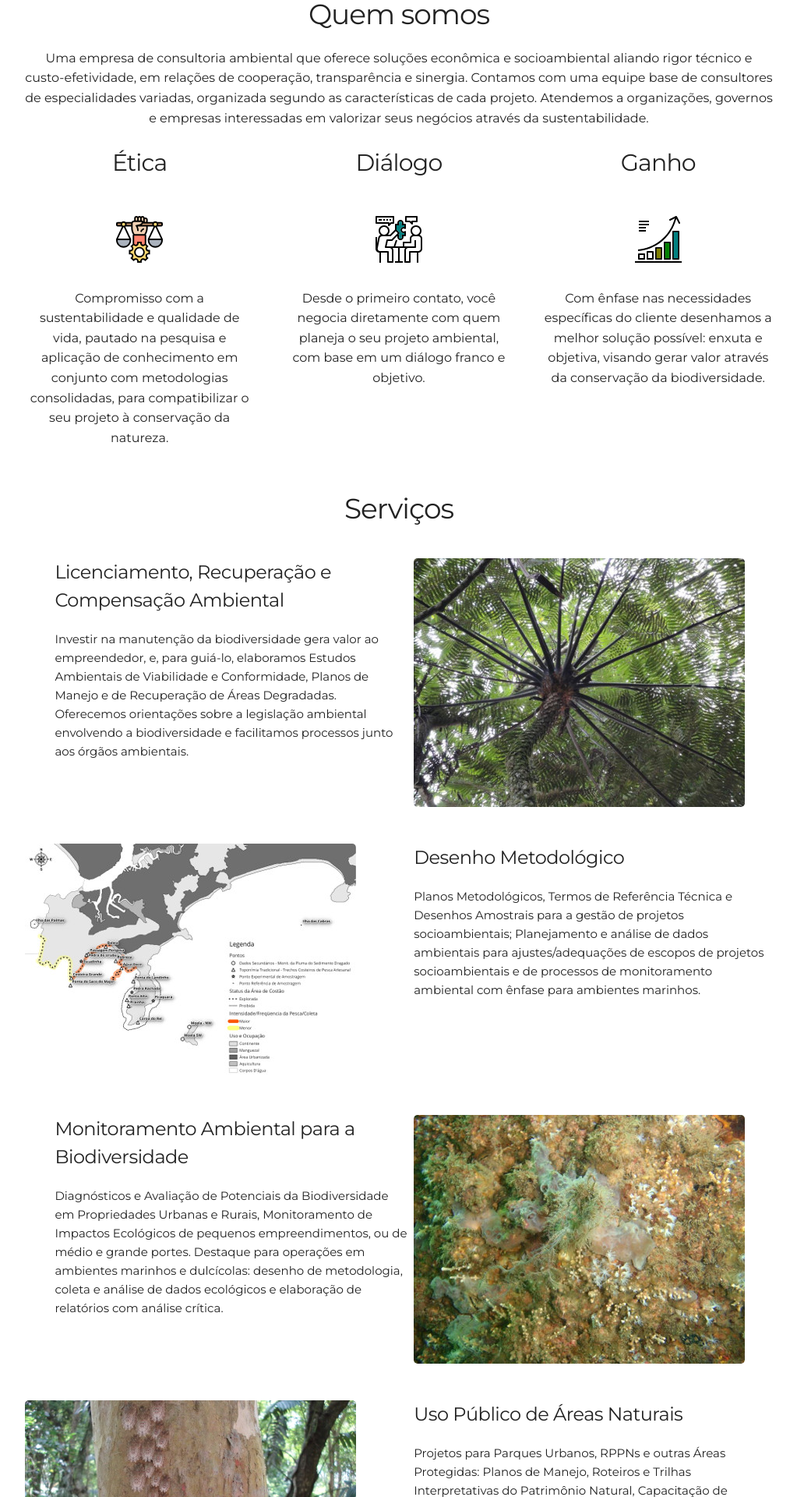
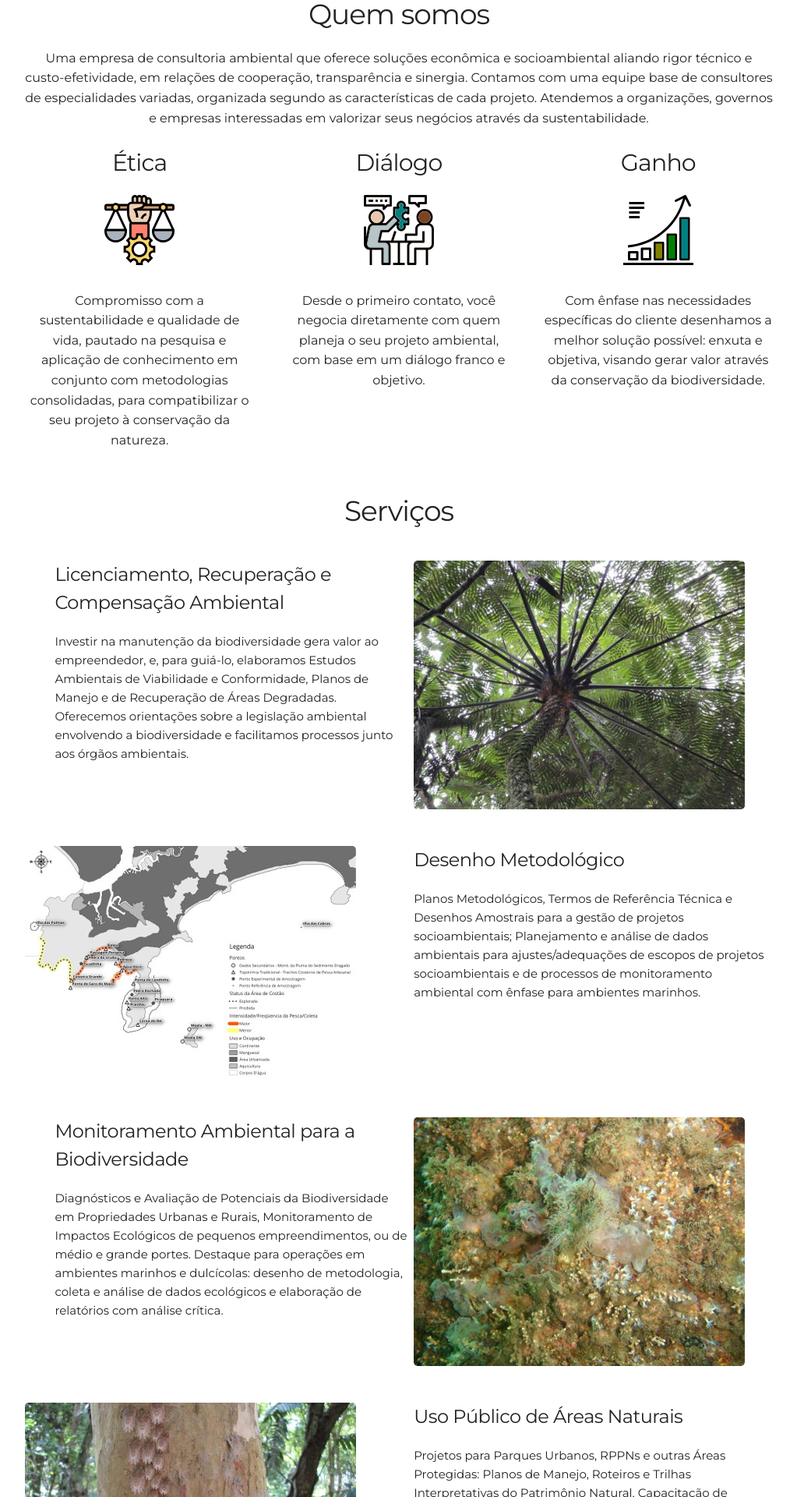
Before and after one commit to leroy1977/eQ1, a Jekyll site: the page built from index.html, in a window 1280 px wide. Shown: the part 930-2850 px from the top of the page at 78% size, without its empty margins (128-1151 px from the left). Built offline with Jekyll 4.4.1, drawn with Linux system fonts in a browser that asks for light colours.

Commit message:
Update about.html

```diff
--- a/_includes/about.html
+++ b/_includes/about.html
@@ -6,7 +6,7 @@
   <div class="row user">
     <div class="four columns">
       <h4>Ética</h4>
-      <img alt="" src="{{ "/assets/img/fair_tiny_color.svg" | prepend: site.baseurl }}" />
+      <img alt="" src="{{ "/assets/img/fair_color_90x90.svg" | prepend: site.baseurl }}" />
       <!-- <img alt="" src="{{ "/assets/img/97-64-grayscale.png" | prepend: site.baseurl }}" /> -->
       <!-- <img alt="" src="{{ "/assets/img/activities-18-64-grayscale.png" | prepend: site.baseurl }}" /> -->
       <!-- <img alt="" src="{{ "/assets/img/racial.diversity-64-grayscale.png" | prepend: site.baseurl }}" /> -->
@@ -17,7 +17,7 @@
     </div>
     <div class="four columns">
       <h4>Diálogo</h4>
-      <img alt="" src="{{ "/assets/img/meeting_puzzle_tiny.svg" | prepend: site.baseurl }}" />
+      <img alt="" src="{{ "/assets/img/meeting_puzzle_color_90x90.svg" | prepend: site.baseurl }}" />
       <!-- <i class="devicon-git-plain"></i>
       <i class="devicon-gulp-plain colored"></i>
       <i class="devicon-atom-original-wordmark"></i> -->
@@ -25,7 +25,7 @@
     </div>
     <div class="four columns">
       <h4>Ganho</h4>
-      <img alt="" src="{{ "/assets/img/diagram_tiny_color.svg" | prepend: site.baseurl }}" />
+      <img alt="" src="{{ "/assets/img/diagram_90x90.svg" | prepend: site.baseurl }}" />
       <!-- <i class="devicon-git-plain"></i>
       <i class="devicon-gulp-plain colored"></i>
       <i class="devicon-atom-original-wordmark"></i> -->
```
